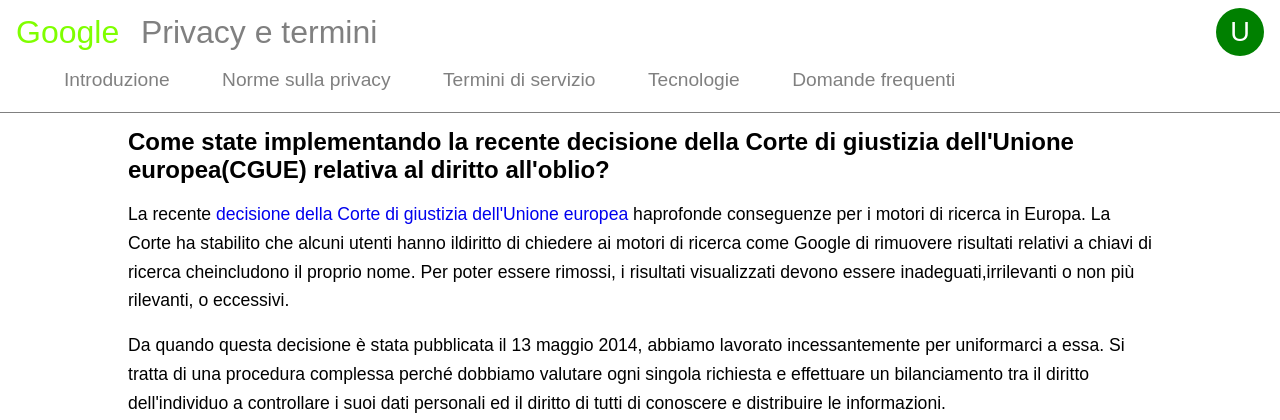
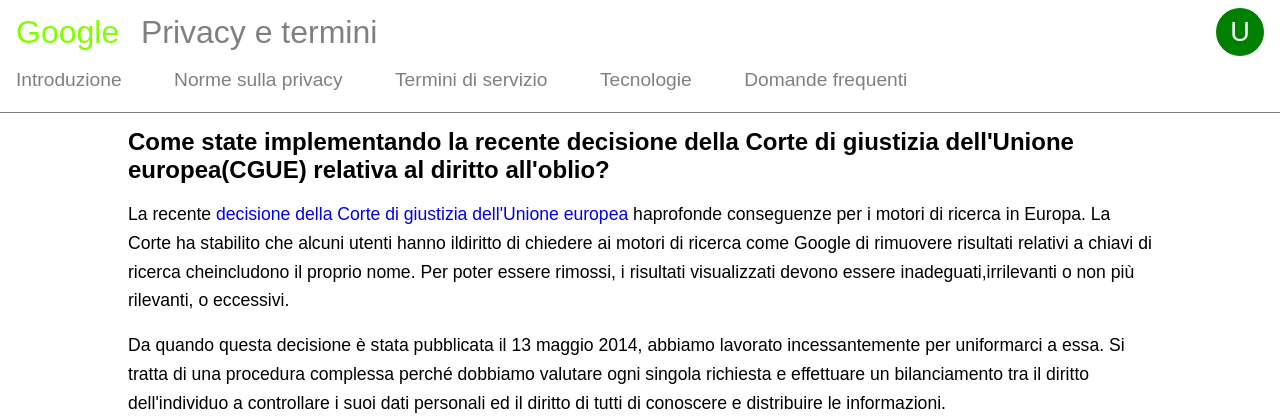
Before and after one commit to Marzio95/php-google-faq, a PHP site: page / in a window 1280 px wide. Shown: the top 420 px of the page. Run offline with PHP 8.4, Linux system fonts and the light colour scheme.

Commit message:
sistemo un margine per perfezionare il layout

```diff
--- a/css/style.css
+++ b/css/style.css
@@ -103,9 +103,9 @@ span {
 
 .bottom {
     display: flex;
-    justify-content: space-between;
     height: 3rem;
     align-items: center;
+    margin-left: -3rem;
 }
 
 .bottom ul li {
```
